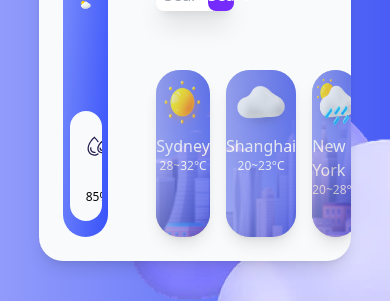
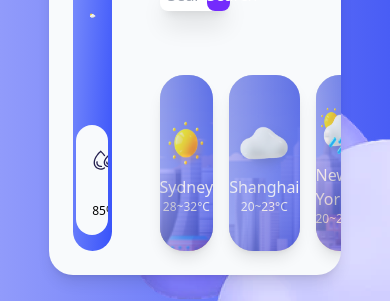
Before and after one commit to CamillaWan/weather-app, a React (Create React App) app: page / in a window 390 px wide. Shown: the part 499-800 px from the top of the page. Built offline with nearby package versions, Linux system fonts and the light colour scheme.

Commit message:
improve responsive

```diff
--- a/src/App.js
+++ b/src/App.js
@@ -3,7 +3,7 @@ import WeatherCard from './components/WeatherCard';
 import bg from './assets/bg.png';
 
 const App = () => (
-  <BackgroundImage imageUrl= {bg} alt="cloud" className="h-screen bg-cover absolute inset-0 bg-gradient-to-l flex justify-center items-center z-0 opacity-100 font-alimama">
+  <BackgroundImage imageUrl= {bg} alt="cloud" className="h-screen w-screen bg-cover absolute inset-0 bg-gradient-to-l flex justify-center items-center z-0 opacity-100 font-alimama">
    <WeatherCard />
   </BackgroundImage>
 )
--- a/src/components/WeatherCard/WeatherCard.js
+++ b/src/components/WeatherCard/WeatherCard.js
@@ -5,7 +5,7 @@ import SearchBar from "./components/SearchBar";
 
 const WeatherCard = () => {
     return(
-    <div className="bg-slate opacity-100 relative z-10 w-4/5 h-4/5 mx-auto rounded-3xl overflow-hidden shadow-lg grid grid-cols-6 grid-rows-6 gap-4">
+    <div className="bg-slate opacity-100 w-3/4 h-5/6 relative z-10 mx-auto rounded-3xl overflow-hidden shadow-lg grid grid-cols-6 grid-rows-6 gap-4">
         <div className="row-span-6 col-span-2 m-6 rounded-3xl bg-gradient-to-tl relative" >
             <CurrentCity />
         </div>
--- a/src/components/WeatherCard/components/OtherCities/Components/City/City.js
+++ b/src/components/WeatherCard/components/OtherCities/Components/City/City.js
@@ -5,7 +5,7 @@ import WeatherIcon from "../../../../../WeatherIcon";
 const City = ({className, imageUrl, name, temperatureRange}) => {
     return (
         <div className={`${className} h-full w-full bg-cover bg-no-repeat bg-center mx-2 rounded-3xl flex flex-col justify-center items-center shadow-lg`}>
-            <div className='flex flex-col items-center overflow-hidden bg-gradient-to-l opacity-70 bg-cover h-full w-full rounded-3xl'>
+            <div className='flex flex-col items-center justify-center overflow-hidden bg-gradient-to-l opacity-70 bg-cover h-full w-full rounded-3xl'>
                 <WeatherIcon className='w-16 h-16' imageUrl={imageUrl}/>
                 <Name value={name} />
                 <TemperatureRange value={temperatureRange} className='text-xs'/>
```
